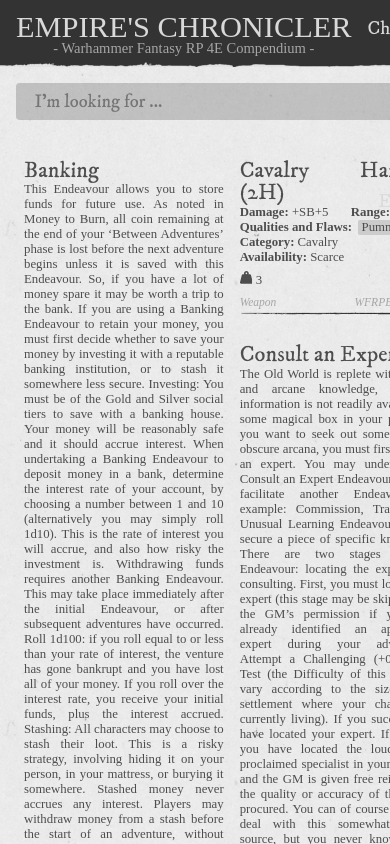
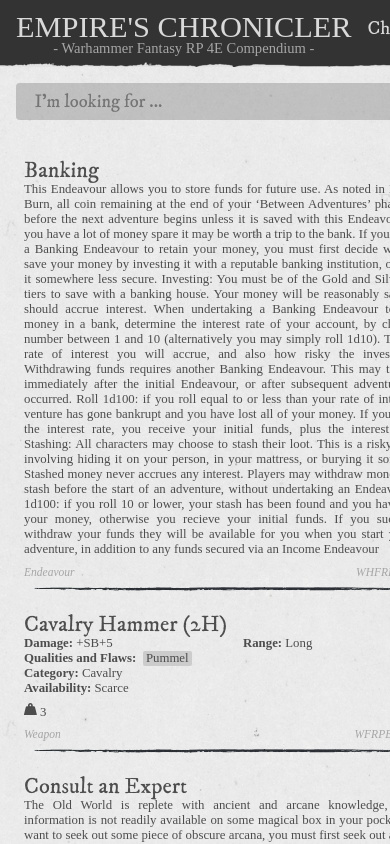
Before and after one commit to Hodwall/empire-chronicler, a React (Vite) app: page / in a window 390 px wide. Shown: the top 844 px of the page. Built offline with nearby package versions, Linux system fonts and the light colour scheme; a web font is replaced by a local one.

Commit message:
Masonry responsive fixes

```diff
--- a/src/Components/Section/Section.tsx
+++ b/src/Components/Section/Section.tsx
@@ -106,7 +106,7 @@
           }
         </ImageList> */}
 
-        <Masonry columns={{ xs: 2, sm: 4 }} spacing={2} sx={{ margin: 0 }}>
+        <Masonry columns={{ xs: 1, sm: 2, md: 3, lg: 4, xl: 6 }} spacing={2} sx={{ margin: 0 }}>
           {
             filtered_data.map((item: any, index: number) => {
               // We use a different react component based on item.type
```
